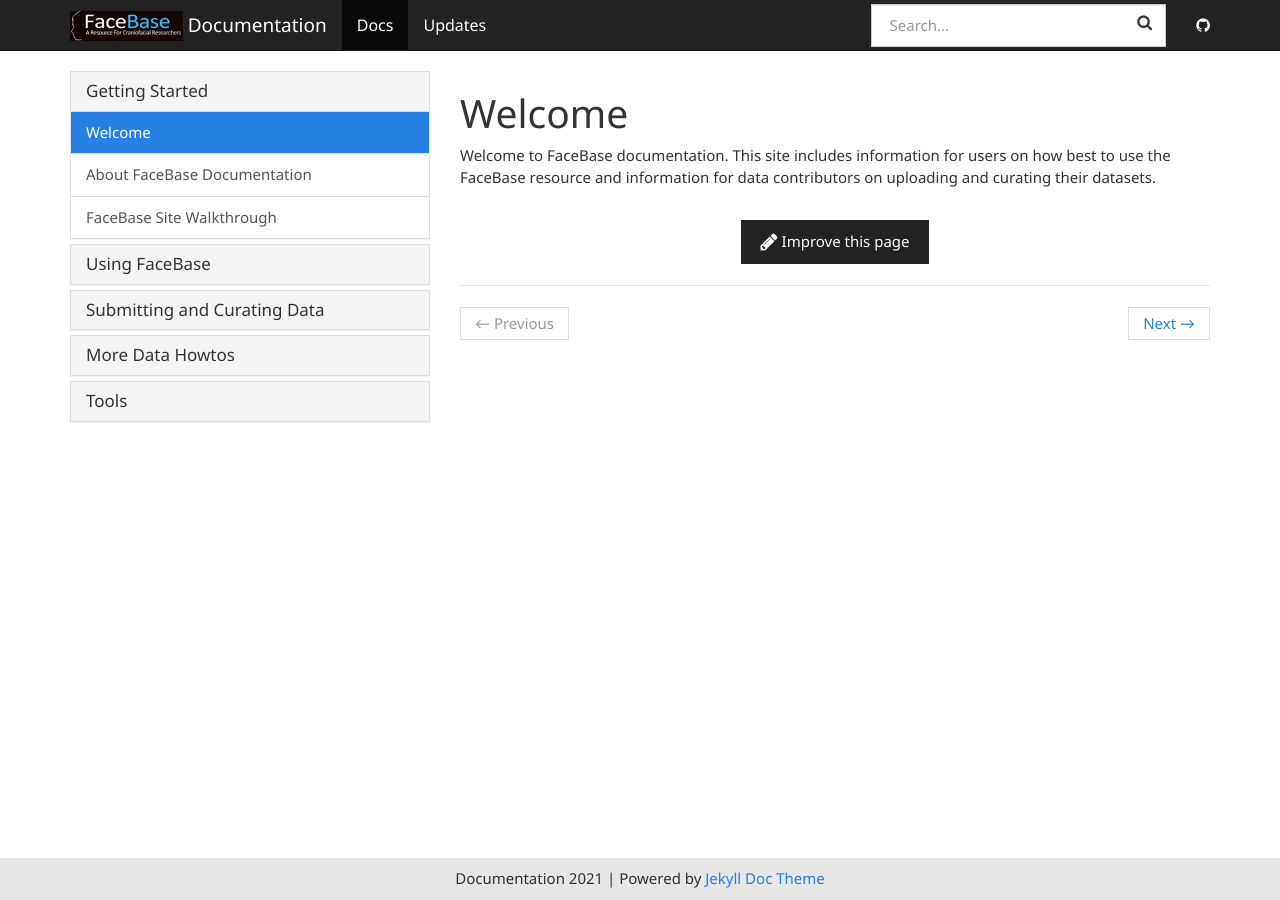
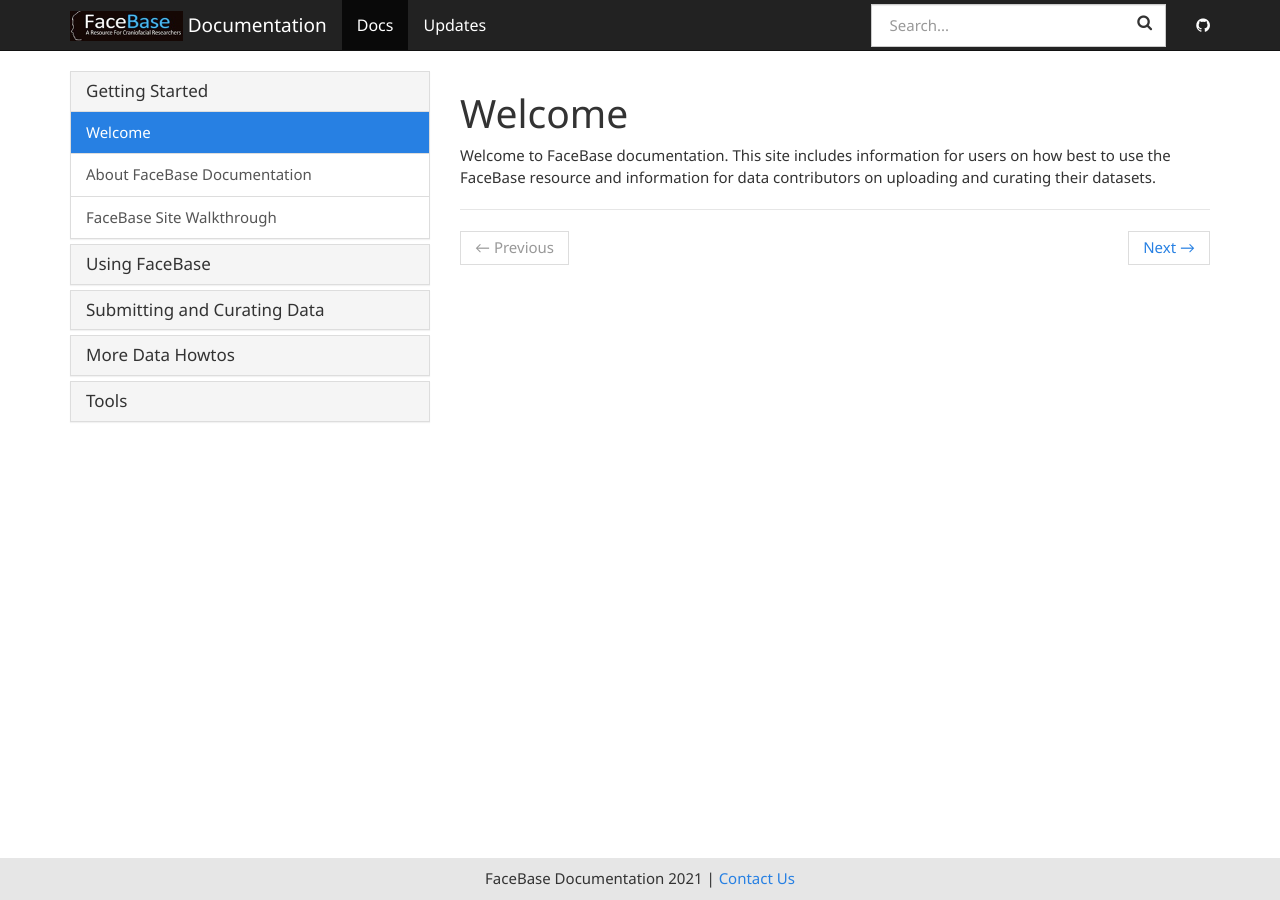
Before and after one commit to informatics-isi-edu/facebase-docs, a Jekyll site: the page built from docs/_docs/index.md, in a window 1280 px wide. Built offline with Jekyll 4.4.1, drawn with Linux system fonts in a browser that asks for light colours.

Commit message:
commenting out Improve this page button

```diff
--- a/docs/_includes/footer.html
+++ b/docs/_includes/footer.html
@@ -2,8 +2,8 @@
     <div class="container">
 
         <p class="text-center">
-            {{ site.title }} {{ site.time | date: '%Y' }} |
-            Powered by <a href="https://github.com/aksakalli/jekyll-doc-theme">Jekyll Doc Theme</a>
+            FaceBase Documentation {{ site.time | date: '%Y' }} |
+            <a href="mailto:help@facebase.org">Contact Us</a>
         </p>
         <!-- <p class="text-muted">Place sticky footer content here.</p> -->
     </div>
--- a/docs/_layouts/docs.html
+++ b/docs/_layouts/docs.html
@@ -11,6 +11,7 @@ layout: default
         <div class="col-md-8">
             <h1>{{ page.title }}</h1>
             <div id="markdown-content-container">{{ content }}</div>
+            <!--
             <div style="clear:both;">
               <p class="text-center">
                 <br />
@@ -19,6 +20,7 @@ layout: default
                 </a>
               </p>
             </div>
+            -->
             <hr>
             {% include section_nav.html %}
         </div>
```
